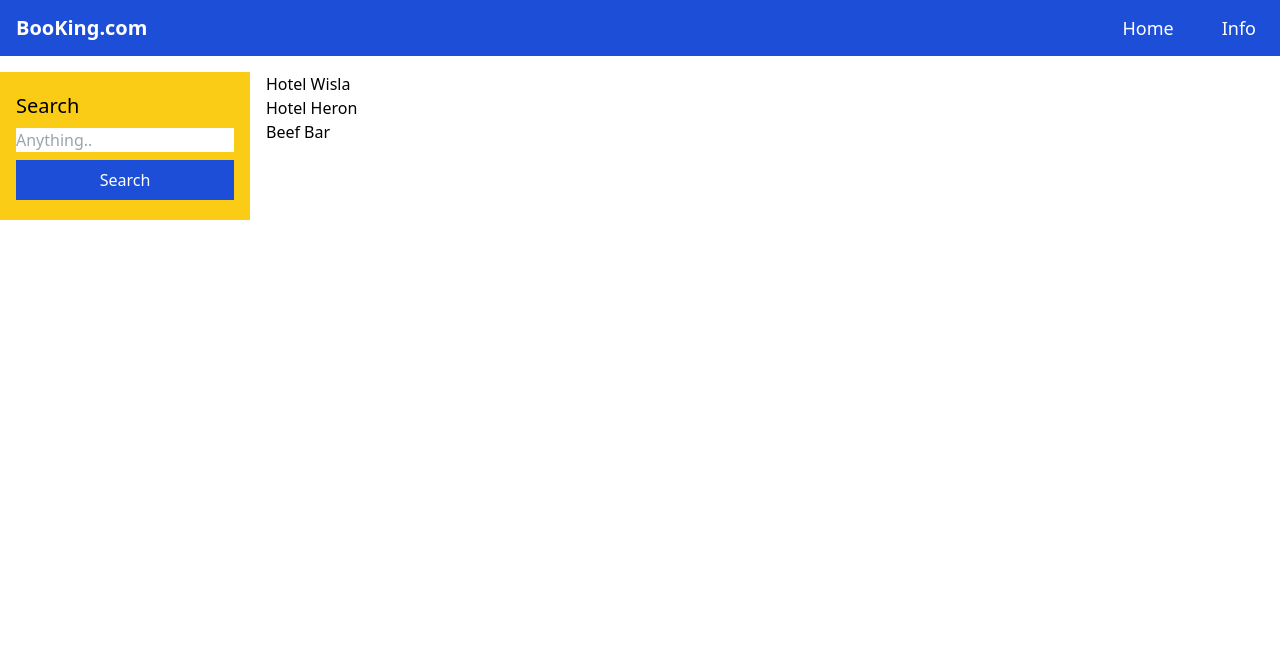
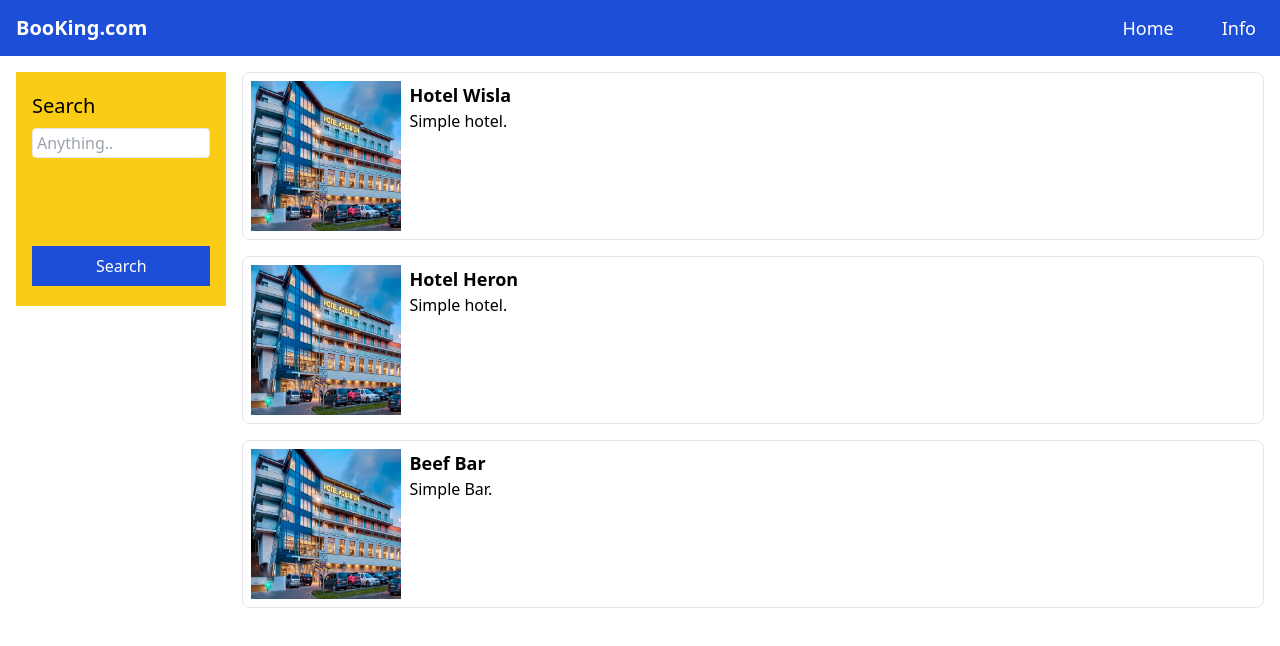
Before and after one commit to AdrianSzlag/TravelMate, a React (Create React App) app: page / in a window 1280 px wide. Shown: the top 646 px of the page. Built offline with nearby package versions, Linux system fonts and the light colour scheme.

Commit message:
result component

```diff
--- a/src/App.tsx
+++ b/src/App.tsx
@@ -9,7 +9,7 @@ function App() {
     <div className="">
       <Header />
       <ResultsProvider>
-        <div className="flex  md:mt-4 md:gap-4">
+        <div className="flex md:m-4 md:mt-4 md:gap-4">
           <Filters />
           <Results />
         </div>
--- a/src/components/Filters.tsx
+++ b/src/components/Filters.tsx
@@ -10,18 +10,18 @@ const Filters = () => {
   }, []);
 
   return (
-    <form className="flex w-[250px] flex-col gap-2 bg-yellow-400 px-4 py-5">
+    <form className="flex h-fit w-[250px] flex-col gap-2 bg-yellow-400 px-4 py-5">
       <h2 className="text-xl font-medium ">Search</h2>
       <input
         type="text"
-        className="w-full"
+        className="w-full rounded border px-1 py-0.5"
         name="destination"
         placeholder="Anything.."
         value={value}
         onChange={(e) => setValue(e.target.value)}
       />
       <button
-        className="w-full bg-blue-700 p-2 text-center text-white transition-colors hover:bg-blue-900"
+        className="mt-20 w-full bg-blue-700 p-2 text-center text-white transition-colors hover:bg-blue-900"
         onClick={(e) => {
           e.preventDefault();
           setSearchQuery(value);
--- a/src/components/Result.tsx
+++ b/src/components/Result.tsx
@@ -0,0 +1,19 @@
+import { Result as ResultType } from "../types/types";
+
+interface Props {
+  result: ResultType;
+}
+
+const Result = ({ result }: Props) => {
+  return (
+    <div className="flex gap-2 rounded-lg border p-2">
+      <img src={result.thumbnail} alt="" className="h-[150px] w-[150px]" />
+      <div>
+        <div className="text-lg font-semibold">{result.name}</div>
+        <div>{result.description}</div>
+      </div>
+    </div>
+  );
+};
+
+export default Result;
--- a/src/components/ResultList.tsx
+++ b/src/components/ResultList.tsx
@@ -1,12 +1,17 @@
 import useResults from "../hooks/useResults";
+import Result from "./Result";
 const ResultList = () => {
   const { results } = useResults();
   return (
-    <div>
+    <ul className="flex w-full flex-col gap-4">
       {results.map((result) => {
-        return <div>{result.name}</div>;
+        return (
+          <li>
+            <Result result={result} />
+          </li>
+        );
       })}
-    </div>
+    </ul>
   );
 };
 export default ResultList;
--- a/src/hooks/useResults.tsx
+++ b/src/hooks/useResults.tsx
@@ -23,18 +23,21 @@ const places = [
     name: "Hotel Wisla",
     description: "Simple hotel.",
     type: "hotel",
+    thumbnail: "hotel.png",
   },
   {
     id: 2,
     name: "Hotel Heron",
     description: "Simple hotel.",
     type: "hotel",
+    thumbnail: "hotel.png",
   },
   {
     id: 3,
     name: "Beef Bar",
     description: "Simple Bar.",
     type: "bar",
+    thumbnail: "hotel.png",
   },
 ] as Result[];
 const getRes = (searchQuery: string) => {
--- a/src/types/types.ts
+++ b/src/types/types.ts
@@ -3,6 +3,7 @@ interface Result {
   name: string;
   description: string;
   type: string;
+  thumbnail: string;
 }
 
 export type { Result };
```
Also changed, not shown: public/hotel.png (added).
